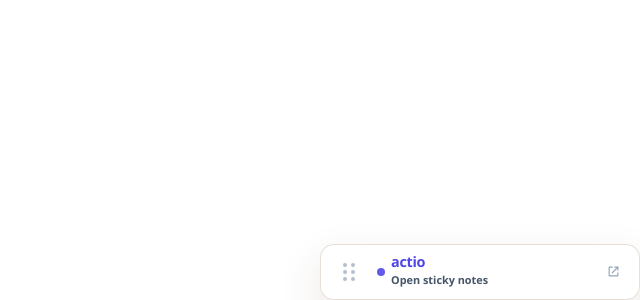
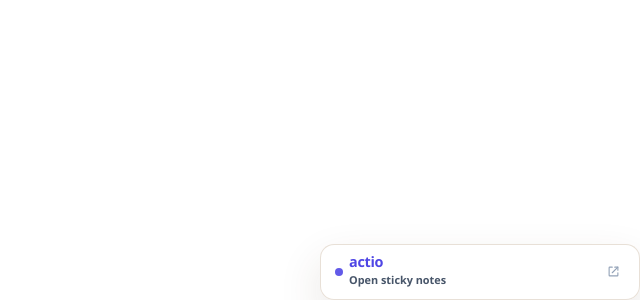
Before and after one commit to DakePeng/Actio, a React (Vite) app in the folder frontend/: page / in a window 1280 px wide. Shown: the part 500-800 px from the top of the page, without its empty margins (640-1280 px from the left). Built offline with nearby package versions, Linux system fonts and the light colour scheme; data requests are answered from the project's data file.

Commit message:
Remove draggable standby tray

```diff
--- a/frontend/src/App.tsx
+++ b/frontend/src/App.tsx
@@ -6,31 +6,6 @@ import { StandbyTray } from './components/StandbyTray';
 import { OnboardingCard } from './components/OnboardingCard';
 import { MOCK_REMINDERS } from './tauri/mock-data';
 import type { Reminder } from './types';
-
-const STANDBY_POSITION_KEY = 'actio-standby-position';
-const STANDBY_POSITION_PINNED_KEY = 'actio-standby-position-pinned';
-const STANDBY_POSITION_VERSION = 5;
-const STANDBY_DRAG_ARMED_KEY = 'actio-standby-drag-armed';
-
-function readStandbyPosition() {
-  if (typeof window === 'undefined') return null;
-
-  const raw = localStorage.getItem(STANDBY_POSITION_KEY);
-  if (!raw) return null;
-
-  try {
-    const parsed = JSON.parse(raw) as { x: number; y: number; version?: number };
-    if (
-      parsed.version === STANDBY_POSITION_VERSION &&
-      typeof parsed.x === 'number' &&
-      typeof parsed.y === 'number'
-    ) {
-      return parsed;
-    }
-  } catch {}
-
-  return null;
-}
 
 export default function App() {
   const hasSeenOnboarding = useStore((s) => s.ui.hasSeenOnboarding);
@@ -79,14 +54,11 @@ export default function App() {
       const [{ invoke }] = await Promise.all([import('@tauri-apps/api/core')]);
 
       if (cancelled) return;
-      const isPinned = localStorage.getItem(STANDBY_POSITION_PINNED_KEY) === 'true';
-      const standbyPosition = isPinned ? readStandbyPosition() : null;
 
       await invoke('sync_window_mode', {
         showBoard: showBoardWindow,
         trayExpanded,
         reminderCount: reminders.length,
-        standbyPosition,
       });
     };
 
@@ -98,39 +70,6 @@ export default function App() {
       document.body.classList.remove('body--native-board');
     };
   }, [showBoardWindow, trayExpanded, reminders.length]);
-
-  useEffect(() => {
-    const isTauri = typeof window !== 'undefined' && '__TAURI_INTERNALS__' in window;
-    if (!isTauri) return;
-
-    let unlisten: (() => void) | undefined;
-    let cancelled = false;
-
-    const watchWindowMoves = async () => {
-      const { getCurrentWindow } = await import('@tauri-apps/api/window');
-      if (cancelled) return;
-
-      unlisten = await getCurrentWindow().onMoved(({ payload }) => {
-        if (showBoardWindow) return;
-        const isDraggingTray = sessionStorage.getItem(STANDBY_DRAG_ARMED_KEY) === 'true';
-        if (!isDraggingTray) return;
-
-        localStorage.setItem(STANDBY_POSITION_PINNED_KEY, 'true');
-        localStorage.setItem(
-          STANDBY_POSITION_KEY,
-          JSON.stringify({ x: payload.x, y: payload.y, version: STANDBY_POSITION_VERSION }),
-        );
-        sessionStorage.removeItem(STANDBY_DRAG_ARMED_KEY);
-      });
-    };
-
-    void watchWindowMoves();
-
-    return () => {
-      cancelled = true;
-      unlisten?.();
-    };
-  }, [showBoardWindow]);
 
   return (
     <div className={`app-shell${showBoardWindow ? '' : ' app-shell--standby'}`}>
--- a/frontend/src/components/StandbyTray.tsx
+++ b/frontend/src/components/StandbyTray.tsx
@@ -9,7 +9,6 @@ export const StandbyTrayContext = createContext({ expanded: false });
 
 const STANDBY_COLLAPSED_WIDTH = 320;
 const STANDBY_EXPANDED_WIDTH = 440;
-const STANDBY_DRAG_ARMED_KEY = 'actio-standby-drag-armed';
 
 export function StandbyTray() {
   const reminders = useStore((s) => s.reminders);
@@ -53,27 +52,6 @@ export function StandbyTray() {
       >
         {newCount > 0 && <span className="tray-badge">{newCount > 9 ? '9+' : newCount}</span>}
         <div className="tray-toggle">
-          <div
-            className="tray-drag-handle"
-            data-tauri-drag-region
-            onPointerDown={() => {
-              sessionStorage.setItem(STANDBY_DRAG_ARMED_KEY, 'true');
-            }}
-            onPointerUp={() => {
-              sessionStorage.removeItem(STANDBY_DRAG_ARMED_KEY);
-            }}
-            onPointerCancel={() => {
-              sessionStorage.removeItem(STANDBY_DRAG_ARMED_KEY);
-            }}
-            aria-label="Drag standby bar"
-            title="Drag standby bar"
-          >
-            <span className="tray-drag-handle__dots" aria-hidden="true">
-              {Array.from({ length: 6 }).map((_, index) => (
-                <span key={index} className="tray-drag-handle__dot" />
-              ))}
-            </span>
-          </div>
           <button type="button" className="tray-brand-trigger" onClick={() => setExpanded((prev) => !prev)}>
             <div className="tray-brand">
               <span className="tray-brand-dot" aria-hidden="true" />
--- a/frontend/src/styles/globals.css
+++ b/frontend/src/styles/globals.css
@@ -937,41 +937,6 @@ body.body--standby .tray--launcher:hover {
   overflow: hidden;
 }
 
-.tray-drag-handle {
-  display: grid;
-  place-items: center;
-  background: transparent;
-  cursor: grab;
-  width: 28px;
-  height: 28px;
-  border-radius: 10px;
-  flex: none;
-  transition: background 0.16s ease;
-  user-select: none;
-  -webkit-user-select: none;
-}
-
-.tray-drag-handle:hover {
-  background: rgba(190, 91, 49, 0.08);
-}
-
-.tray-drag-handle:active {
-  cursor: grabbing;
-}
-
-.tray-drag-handle__dots {
-  display: grid;
-  grid-template-columns: repeat(2, 4px);
-  gap: 3px 4px;
-}
-
-.tray-drag-handle__dot {
-  width: 4px;
-  height: 4px;
-  border-radius: 999px;
-  background: rgba(148, 163, 184, 0.7);
-}
-
 .tray--collapsed {
 }
 
```
Also changed, not shown: 1 other file (tests, documents, lock files or other folders).
